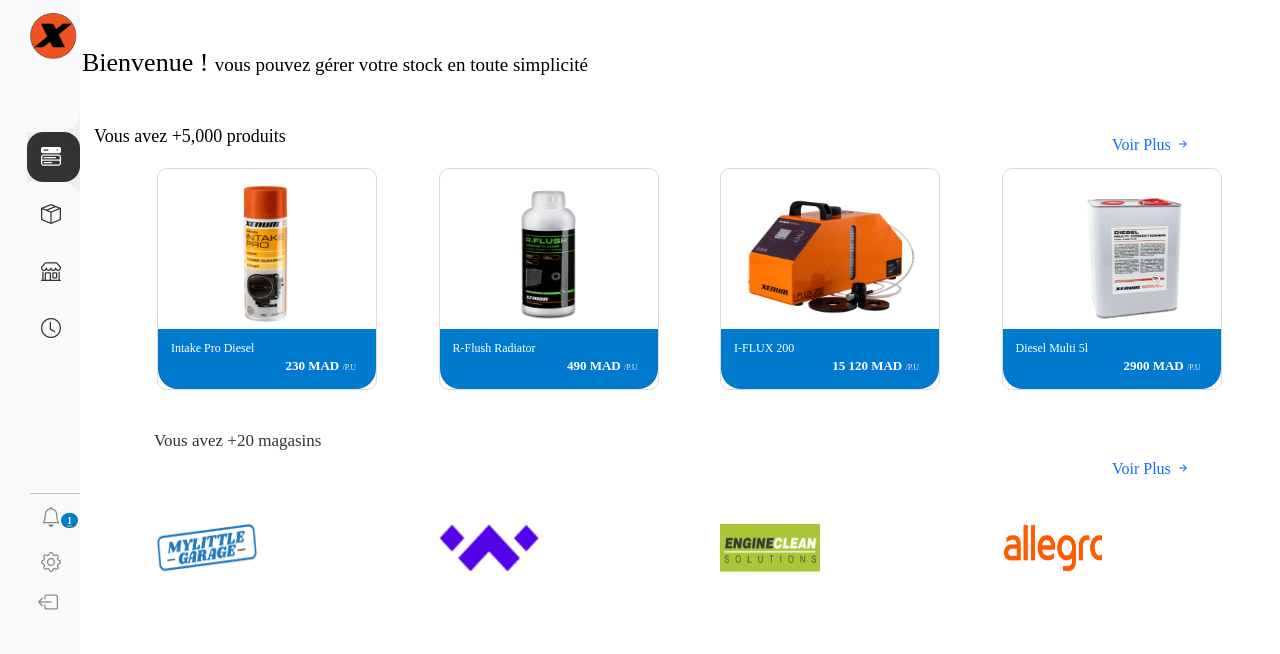
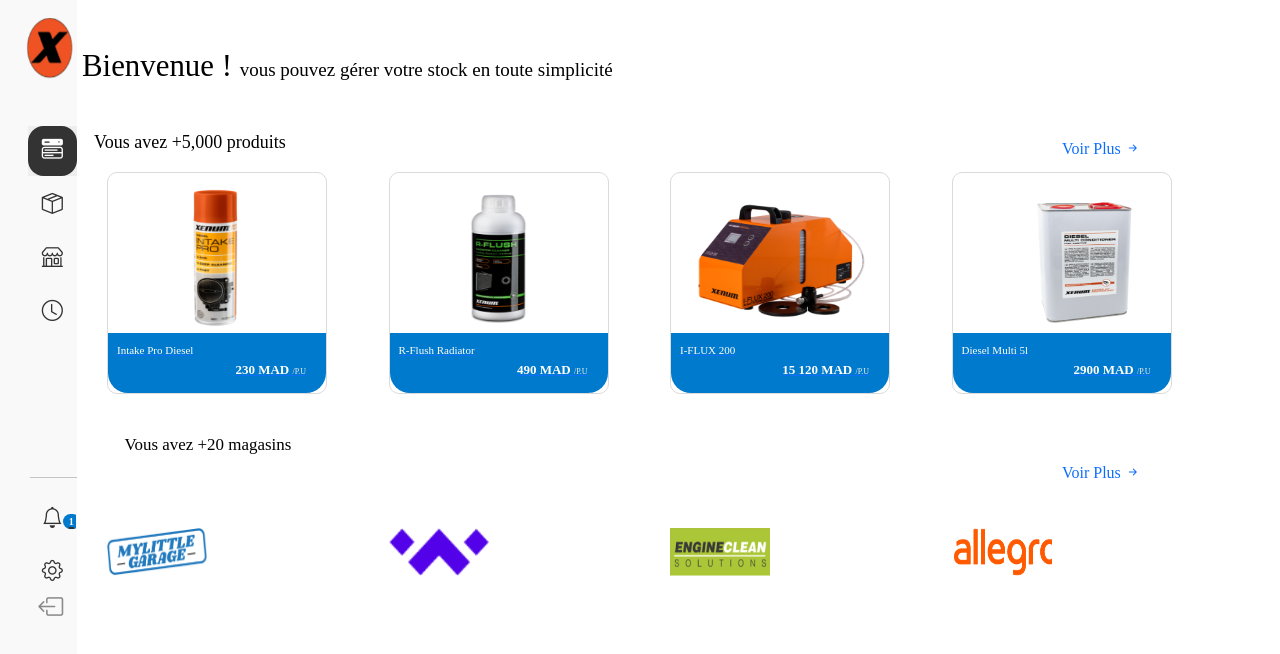
Before and after one commit to abdellahaitcheikh1/Merch-Sentry-pagec, a React (Create React App) app: page /magasin in a window 1280 px wide. Shown: the top 654 px of the page. Built offline with nearby package versions, Linux system fonts and the light colour scheme.

Commit message:
Feat(Update):update sidebar admin and home admin  (convert px to % and id to class )

```diff
--- a/src/Views/Admin/HomeAdmin/AfficheProduit.tsx
+++ b/src/Views/Admin/HomeAdmin/AfficheProduit.tsx
@@ -5,30 +5,32 @@
     return <>
     <Sidebare/>
     <div className="container produitCard mt-5">
-    <Link to="/"><i className="bi bi-arrow-left-short"></i></Link>
+    <Link to="/"><i className="bi bi-arrow-left-short arrow"></i></Link>
 
     <div className="barTitle">
         <h3>R-Flush Radiator Cleaner 1L</h3>
-        <a href=""><Link to="">Changer les infos</Link></a>
+        <a href=""><Link to="" className="buts">Changer les infos</Link></a>
     </div>
     <div className="cardItem mt-5">
-        <img src={ImageProduit2} alt="" />
+        <img className="ImageProduit" src={ImageProduit2} alt="" />
     <div className="ItemInfo">
-        <h2 className="mb-5">490 MAD <span className="pu ">/P.U</span></h2>
-        <h6>Quantité : <span className="chifre">1000</span> </h6>
-        <h6>Réference : <span className="chifre">3341264</span> </h6>
+        <h2 className="mb-5">490 MAD <span className="pu">/P.U</span></h2>
+        <h6>Quantité : <span className="QuantityItem">1000</span> </h6>
+        <h6>Réference : <span className="ReferenceItem">3341264</span> </h6>
     </div>
 
     </div>
     <div className="description mt-5 mb-5" >
         <h4>Description</h4>
-        <p>Lorem ipsum dolor sit amet, consectetur adipisicing elit
-        <br />
-         Rerum voluptatibus, delectus quas fugiat culpa, <br />
-           nesciunt quisquam laboriosam, expedita quaerat voluptas alias quod! <br />
-         Quisquam quis explicabo eveniet accusamus, magnam praesentium rem!</p>
+        <p className="mt-3">Nettoyeur High-Tech pour le système de refroidissement. <br />
+        Elimine efficacement et sûrement:<br/>
+ . corrosion <br />
+ . calcaire<br />
+ . restes d’huile<br />
+ . résidus (boues).<br />
+Nettoie le système de refroidissement sans démontage.</p>
     </div>
-    <div className="text-center buttonSuprimer mb-3">
+    <div className="text-center buttonDelete mb-3">
     <Link to=""><a href="" className="mx-auto">Supprimer ce produit</a></Link>
 </div>
 
--- a/src/Views/Admin/HomeAdmin/Home.tsx
+++ b/src/Views/Admin/HomeAdmin/Home.tsx
@@ -19,7 +19,7 @@
     return <>
     <Sidebare/>
     	<div className="home mt-5" >
-  <main className="container ">
+  <main className="container">
     <div className="head-title">
       <div className="left">
         <h5><b>Bienvenue ! </b> vous pouvez gérer votre stock en toute simplicité</h5>
@@ -31,7 +31,7 @@
 
   {/* ----------------------------------- PRODUIT SLIDE ------------------------------------ */}
 
-  <div className="container-fluid " id="ProductSlide">
+  <div className="container-fluid ProductSlide">
     <a className="right-align" href="#">Voir Plus <i className="bi bi-arrow-right-short" /></a>
     <Swiper
 
@@ -63,8 +63,8 @@
             </div>
           </div>
           <div className="detailBox">
-            <div className="type">
-            <p className="paran">Intake Pro Diesel</p>
+            <div className="ParantName">
+            <p className="nameProduct">Intake Pro Diesel</p>
             </div>
             <div className="price"><p>230 MAD <span>/P.U</span></p></div>
           </div>
@@ -82,8 +82,8 @@
             </div>
           </div>
           <div className="detailBox">
-            <div className="type">
-                  <p className="paran">R-Flush Radiator</p>
+            <div className="ParantName">
+                  <p className="nameProduct">R-Flush Radiator</p>
               </div>
 <div className="price"><p>490 MAD <span>/P.U</span></p>
 </div>
@@ -102,8 +102,8 @@
             </div>
           </div>
           <div className="detailBox">
-            <div className="type">
-<p className="paran">I-FLUX 200</p>            </div>
+            <div className="ParantName">
+<p className="nameProduct">I-FLUX 200</p>            </div>
 <div className="price"><p>15 120 MAD <span>/P.U</span></p></div>          </div>
         </div>
         </Link>
@@ -119,8 +119,8 @@
             </div>
           </div>
           <div className="detailBox">
-            <div className="type">
-<p className="paran">Diesel Multi 5l</p>            </div>
+            <div className="ParantName">
+<p className="nameProduct">Diesel Multi 5l</p>            </div>
 <div className="price"><p>2900 MAD <span>/P.U</span></p></div>          </div>
         </div>
         </Link>
@@ -136,9 +136,11 @@
             </div>
           </div>
           <div className="detailBox">
-            <div className="type">
-<p className="paran">Intake Pro Diesel</p>            </div>
-<div className="price"><p>230 MAD <span>/P.U</span></p></div>          </div>
+            <div className="ParantName">
+              <p className="nameProduct">Intake Pro Diesel</p>
+            </div>
+          <div className="price"><p>230 MAD <span>/P.U</span></p></div>
+            </div>
         </div>
         </Link>
 
@@ -153,8 +155,8 @@
             </div>
           </div>
           <div className="detailBox">
-            <div className="type">
-<p className="paran">Intake Pro Diesel</p>            </div>
+            <div className="ParantName">
+<p className="nameProduct">Intake Pro Diesel</p>            </div>
 <div className="price"><p>230 MAD <span>/P.U</span></p></div>          </div>
         </div>
         </Link>
@@ -172,8 +174,8 @@
             </div>
           </div>
           <div className="detailBox">
-            <div className="type">
-<p className="paran">Intake Pro Diesel</p>            </div>
+            <div className="ParantName">
+<p className="nameProduct">Intake Pro Diesel</p>            </div>
 <div className="price"><p>230 MAD <span>/P.U</span></p></div>          </div>
         </div>
         </Link>
@@ -184,7 +186,7 @@
 
   {/*----------------------------------- SPONSOR SLIDE --------------------------------------- */}
 
-  <div className="mt-3 container-fluid" id="ProductSlide">
+  <div className="mt-3 container-fluid ProductSlide">
     <p className="container pMagazin mt-3">Vous avez +20 magasins</p>
     <a className="right-align" href="#">Voir Plus <i className="bi bi-arrow-right-short" /></a>
     <Swiper
--- a/src/Views/Admin/Sidbare/Sidebare.tsx
+++ b/src/Views/Admin/Sidbare/Sidebare.tsx
@@ -32,11 +32,11 @@
       </div>
 
       <body>
-        <section id="sidebar">
+        <section className="sidebar">
           <a href="#" className="brand">
-            <img className="mt-3" width="47px" style={{marginLeft:"30px"}} src={Logo} />
+            <img className="mt-3" src={Logo} />
           </a>
-          <br /><br />
+          <br />
           <ul className="side-menu top">
             <li className={activeItem === "/" || activeItem==="/produit" ? "active" : "" }>
               <Link className="active" to="/">
--- a/src/Views/Admin/Sidbare/sidebare.css
+++ b/src/Views/Admin/Sidbare/sidebare.css
@@ -49,14 +49,14 @@
 }
 
 
+ /* ------------------------------- SIDEBARE ADMIN ----------------------------------------- */
 
 
-
-#sidebar {
+.sidebar {
 	position: fixed;
 	top: 0;
 	left: 0;
-	width: 80px;
+	width: 6%;
 	height: 100%;
 	background: var(--light);
 	z-index: 2000;
@@ -65,144 +65,137 @@
 	overflow-x: hidden;
 	scrollbar-width: none;
 }
-#sidebar.hide {
-	width: 60px;
+.sidebar.hide {
+	width: 6%;
 }
-#sidebar .brand {
-	font-size: 24px;
+.sidebar .brand {
+	font-size: 24%;
 	font-weight: 700;
-	height: 56px;
+	height: 10%;
 	display: flex;
 	align-items: center;
-	color: var(--blue);
 	position: sticky;
 	top: 0;
 	left: 0;
-	background: var(--light);
 	z-index: 500;
-	padding-bottom: 20px;
+	padding-bottom: 20%;
 	box-sizing: content-box;
 }
-#sidebar .brand .bx {
-	min-width: 60px;
+.sidebar .brand img{
+	margin-left: 35%;
+	width: 60%;
+	height: 75%;
+}
+.sidebar .brand .bx {
+	min-width: 6%;
 	display: flex;
 	justify-content: center;
 }
-#sidebar .side-menu {
+.sidebar .side-menu {
 	width: 100%;
-	margin-top: 8px;
+	margin-top: 9%;
 
 }
 .menu-down{
-	margin-top: 150px;
+	margin-top: 15%;
 }
 .menu-down .logout li a{
-	font-size: 20px;
+	font-size: 100%;
 	color: #898989;
 }
 .menu-down .logout li {
-	margin-top: -27px;
-	margin-left: 2px;
+	margin-top: -56%;
+	margin-left: 5%;
 }
 /* imoprant	 */
-#sidebar .side-menu li {
-	height: 50px;
-	background: transparent;
-	margin-left: -5px;
-	margin-bottom: 7px;
+.sidebar .side-menu li {
+	height: 3.125rem;
+	margin-left: -8%;
+	margin-bottom: 8%;
 
 }
-#sidebar .side-menu li.active {
+.sidebar .side-menu li.active {
 	background: var(--grey);
 	position: relative;
 }
-#sidebar .side-menu li.active::before {
+.sidebar .side-menu li.active::before {
 	content: '';
 	position: absolute;
-	width: 40px;
-	height: 40px;
+	width: 40%;
+	height: 30%;
 	border-radius: 50%;
-	top: -40px;
+	top: -40%;
 	right: 0;
-	box-shadow: 20px 20px 0 var(--grey);
+	box-shadow: 20% 20% 0 var(--grey);
 	z-index: -1;
 }
-#sidebar .side-menu li.active::after {
+
+.sidebar .side-menu li.active::after {
 	content: '';
 	position: absolute;
-	width: 40px;
-	height: 40px;
+	width: 40%;
+	height: 40%;
 	border-radius: 50%;
-	bottom: -40px;
+	bottom: -40%;
 	right: 0;
-	box-shadow: 20px -20px 0 var(--grey);
+	box-shadow: 20% -20% 0 var(--grey);
 	z-index: -1;
 }
 
 /* impotant */
 
-#sidebar .side-menu li a {
-	padding: 3px 2px 3px 7px;
+.sidebar .side-menu li a {
+	padding: 3% 2% 3% 15%;
 	width: 100%;
 	height: 100%;
-	background: var(--light);
 	display: flex;
 	align-items: center;
-	border-radius: 5px;
-	font-size: 20px;
-	color: var(--dark);
+	border-radius: 5%;
+	font-size: 115%;
+	color: #333333;
 	white-space: nowrap;
 	overflow-x: hidden;
 }
 
 /* important  */
 
-#sidebar .side-menu.top li.active a {
+.sidebar .side-menu.top li.active a {
 	color: rgb(255, 254, 254);
 	background-color: #333;
-	border-radius:16px;
+	border-radius:32%;
 
 }
-#sidebar.hide .side-menu li a {
-	width: calc(48px - (4px * 2));
+.sidebar.hide .side-menu li a {
+	width: calc(48% - (4% * 2));
 	transition: width .3s ease;
 }
-#sidebar .side-menu li a.logout {
-	color: var(--red);
-}
-#sidebar .side-menu.top li a:hover {
+
+.sidebar .side-menu.top li a:hover {
 	color: white;
 	background-color: #333;
-	border-radius:16px;
+	border-radius:32%;
 }
-/* #sidebar .side-menu li a .bx {
-	min-width: calc(60px  - ((4px + 6px) * 2));
-	display: flex;
-	justify-content: center;
+/* .sidebar.hide ~ #content {
+	width: calc(100% - 60%);
+	left: 60px;
+	background-color: #007ACC;
 } */
-/* SIDEBAR */
-
-
-
-
+ /* --------------------------------- FINISH OF SIDEBAR --------------------------------------- */
 
 /* CONTENT */
-#content {
+/* #content {
 	position: relative;
 	width: calc(100% - 80px);
 	left: 80px;
 	transition: .3s ease;
-}
-#sidebar.hide ~ #content {
-	width: calc(100% - 60px);
-	left: 60px;
-}
+	background-color: ;
+} */
 
 
 
 
 /* NAVBAR */
-#content nav {
+/* #content nav {
 	height: 56px;
 	background: var(--light);
 	padding: 0 24px;
@@ -323,13 +316,7 @@
 #content nav #switch-mode:checked + .switch-mode::before {
 	left: calc(100% - (25px - 4px) - 2px);
 }
-/* NAVBAR */
 
-
-
-
-
-/* MAIN */
 #content main {
 	width: 100%;
 	padding: 36px 24px;
@@ -351,24 +338,22 @@
 	margin-bottom: 10px;
 	color: var(--dark);
 
-}
+} */
 .container .head-title .left h5 b{
 	font-family: Montserrat;
 	color: #000;
 	font-style: normal;
 	font-weight: 500;
-	font-size: 140px;
 	line-height: normal;
-	font-size: 26px;
+	font-size: 162.5%;
 }
 .container .head-title .left h5{
 	font-family: Montserrat;
 	color: #000;
 	font-style: normal;
 	font-weight: 500;
-	font-size: 140px;
 	line-height: normal;
-	font-size: 19px;
+	font-size: 118.75%;
 }
 .container .head-title .left p{
 	font-family: Montserrat;
@@ -376,21 +361,25 @@
 	font-style: normal;
 	font-weight: 400;
 	line-height: normal;
-	font-size: 18px;
+	font-size: 112.5%;
 }
-#ProductSlide .pMagazin{
-	margin-left: 60px;
+.ProductSlide{
+	margin-top: -8%;
+
+}
+.ProductSlide .pMagazin{
+	margin-left: 8%;
 	font-family: Montserrat;
 	color: #000;
 	font-style: normal;
 	font-weight: 400;
 	line-height: normal;
-	font-size: 17px;
+	font-size: 106%;
 }
-#content main .head-title .left .breadcrumb {
+/* #content main .head-title .left .breadcrumb {
 	display: flex;
 	align-items: center;
-	grid-gap: 16px;
+	grid-gap: 100%;
 }
 #content main .head-title .left .breadcrumb li {
 	color: var(--dark);
@@ -418,7 +407,6 @@
 
 
 
-
 #content main .box-info {
 	display: grid;
 	grid-template-columns: repeat(auto-fit, minmax(240px, 1fr));
@@ -432,6 +420,7 @@
 	display: flex;
 	align-items: center;
 	grid-gap: 24px;
+
 }
 #content main .box-info li .bx {
 	width: 80px;
@@ -461,13 +450,13 @@
 }
 #content main .box-info li .text p {
 	color: var(--dark);
-}
+} */
 
 
 
 
 
-#content main .table-data {
+/* #content main .table-data {
 	display: flex;
 	flex-wrap: wrap;
 	grid-gap: 24px;
@@ -574,72 +563,98 @@
 }
 #content main .table-data .todo .todo-list li:last-child {
 	margin-bottom: 0;
+} */
+
+ /* -------------------------------- SHOW PRODCUT BY ADMIN -------------------------------  */
+
+.produitCard .ImageProduit{
+	border-radius: 5%;
+	border: 1% solid rgb(235, 235, 235);
+	width: 130%;
+	padding: 1% 2% 1% 2%;
 }
-.produitCard img{
-	border-radius: 10px;
-	border: 1px solid rgb(235, 235, 235);
-	width: 130px;
-	padding: 15px 30px 10px 30px;
-	height: 170px;
-	width: 200px;
-}
-.produitCard i{
+.produitCard .arrow{
 	color: rgb(59, 59, 59);
     cursor: pointer;
-    border-radius: 100px;
-    padding: 0 5px 0 5px;
-    border: 1px solid rgb(200, 200, 200);
-    font-size: 25px;
+    border-radius: 50%;
+    border: 1% solid rgb(200, 200, 200);
+    font-size: 150%;
 }
-.barTitle{
-	margin-left: 50px;
-	margin-top: -30px;
+.produitCard .barTitle{
+	margin-left: 4%;
+	margin-top: -3%;
 	display: flex;
 	justify-content: space-between;
 
 }
-.buttonSuprimer{
-	margin-top: 70px;
+.buttonDelete{
+	margin-top: 7%;
 }
-.barTitle a{
-	background-color: #3C91E6;
+.produitCard .barTitle a{
+	background: #007ACC;
 	color: #eee;
 	text-decoration: none;
-	border-radius: 10px;
-	padding: 10px;
 	border: none;
 }
 .cardItem{
 	display: flex;
-	margin-left: 120px;
+	margin-left: 100%;
+}
+.cardItem .ImageProduit{
+	width:25%;
+	height: 2%;
+	margin-top: -2%;
 }
 .ItemInfo h2{
 	font-weight: 600;
 }
 .ItemInfo .pu{
-	font-weight: 400;
-	font-size: 20px;
+	color: #333;
+	font-family: Montserrat;
+	font-style: normal;
+	font-weight: 300;
+	line-height: normal;
 }
 .ItemInfo h6{
-	margin-top: 10px;
-	font-size: 20px;
+	margin-top: 10%;
+	font-size: 20%;
 	font-weight: 600;
 }
-.ItemInfo .chifre{
-	margin-left: 40px;
-	font-weight: 500;
+.ItemInfo .QuantityItem , .ReferenceItem{
+	margin-left: 15%;
+	color: #000;
+	font-family: Montserrat;
+	font-size: 90%;
+	font-style: normal;
+	font-weight: 400;
+	line-height: normal;
 
 }
 .description{
-	margin-left: 90px	;
+	margin-left: 90%;
 }
 .description p {
-	margin-top: 10px;
-	margin-bottom: 10px;
-	margin-left: 20px;
+	color: #000;
+	font-family: Montserrat;
+	font-size: 100%;
+	font-style: normal;
+	font-weight: 400;
+	line-height: normal;
 }
 .ItemInfo{
-	margin-left: 70px;
+	margin-left: 437.5%;
+}
+.card{
+	margin-left: 10%;
+
+}
+.infoProduct{
+	width: 100%;
+	border-radius: 0 0 1% 1%;
+	background-color:#5495d7;
+}
+.cardProduct{
+	border: 1% solid rgb(211, 211, 211);
 }
 /* MAIN */
 /* CONTENT */
@@ -653,83 +668,32 @@
 
 
 @media screen and (max-width: 768px) {
-	#sidebar {
-		width: 80px;
+	.sidebar {
+
+		width: 11%;
+	}
+	.produitCard .ImageProduit{
+		border-radius: 5%;
+		border: 1% solid rgb(235, 235, 235);
+		width: 40%;
+	}
+	.produitCard .barTitle a{
+		background: #007ACC;
+		color: #eee;
+		text-decoration: none;
+		border: none;
+		width: 49%;
+		height: 7%;
 	}
 
-	#content {
-		width: calc(100% - 70px);
-		left: 70px;
-	}
+}
 
-	#content nav .nav-link {
-		display: none;
+@media screen and (max-width: 576px) {
+	.sidebar {
+		width: 16%;
 	}
 }
 
-
-
-
-
-
-@media screen and (max-width: 576px) {
-	#content nav form .form-input input {
-		display: none;
-	}
-
-	#content nav form .form-input button {
-		width: auto;
-		height: auto;
-		background: transparent;
-		border-radius: 0;
-		color: var(--dark);
-	}
-
-	#content nav form.show .form-input input {
-		display: block;
-		width: 100%;
-	}
-	#content nav form.show .form-input button {
-		width: 36px;
-		height: 100%;
-		border-radius: 0 36px 36px 0;
-		color: var(--light);
-		background: var(--red);
-	}
-
-	#content nav form.show ~ .notification,
-	#content nav form.show ~ .profile {
-		display: none;
-	}
-
-	#content main .box-info {
-		grid-template-columns: 1fr;
-	}
-
-	#content main .table-data .head {
-		min-width: 420px;
-	}
-	#content main .table-data .order table {
-		min-width: 420px;
-	}
-	#content main .table-data .todo .todo-list {
-		min-width: 420px;
-	}
-}
-.card{
-	margin-left: 10px;
-
-}
-.infoProduct{
-	width: 100%;
-	/* margin-left: -8px; */
-	border-radius: 0px 0px 10px 10px;
-	background-color:#5495d7;
-}
-.cardProduct{
-	border: 1px solid rgb(211, 211, 211);
-	/* margin-left: 10px; */
-}
 
 
 /*--------------------------- Produc Slid -----------------------  */
@@ -741,20 +705,22 @@
 
 }
 
-#ProductSlide{
-	margin-left: 50px;
-	margin-top: -60px;
+.ProductSlide{
+	margin-left: 50%;
+	margin-top: -8%;
 }
-.right-align {
+.BtnVoirPlus {
 	text-decoration: none;
 	position: absolute;
-	margin-left: 1050px;
-	margin-top: -10px;
+	margin-left: 80%;
+	margin-top:-0.5%;
 
   }
 a{
     text-decoration: none;
 }
+/* ICI */
+
 .box{
 	border: 1px solid rgb(218, 218, 218);
     width: 220px;
@@ -819,12 +785,12 @@
 .menu-down hr{
 	width: 80px;
 }
-.type{
+.ParantName{
 
     display: flex;
     flex-direction: column;
 }
-.type .paran{
+.ParantName .nameProduct{
 	color: #FFF;
 	margin-top: -10px;
 	font-style: normal;
@@ -843,7 +809,7 @@
     color: rgb(255, 255, 255);
 
 }
-.type span{
+.ParantName span{
 
     color: rgb(76, 67, 67);
 }
--- a/src/Views/Admin/categories/Categories.tsx
+++ b/src/Views/Admin/categories/Categories.tsx
@@ -27,9 +27,9 @@
     </div>
   </div>
 
-  <div className="container-fluid" id="ProductSlide">
+  <div className="container-fluid ProductSlide">
     <h5 className="container">Equipements</h5>
-    <a className="right-align" href="#">Voir Plus <i className="bi bi-arrow-right-short" /></a>
+    <a className="BtnVoirPlus" href="#">Voir Plus <i className="bi bi-arrow-right-short" /></a>
     <Swiper
 
       freeMode={true}
@@ -165,9 +165,9 @@
         </Swiper>
 
   </div>
-  <div className="mt-3 container-fluid" id="ProductSlide">
+  <div className="mt-3 container-fluid ProductSlide">
     <p className="pMagazin container mt-3">Lubrifiants</p>
-    <a className="right-align" href="#">Voir Plus <i className="bi bi-arrow-right-short" /></a>
+    <a className="BtnVoirPlus" href="#">Voir Plus <i className="bi bi-arrow-right-short" /></a>
     <Swiper
 
       freeMode={true}
--- a/src/Views/Utilisateure/visiteur/Homevisiteur.css
+++ b/src/Views/Utilisateure/visiteur/Homevisiteur.css
@@ -15,3 +15,82 @@
     justify-content: right;
 
 }
+svg{
+    stroke-width: 1px;
+    stroke: #D4B996;
+    width: 125px;
+    flex-shrink: 0;
+    margin-left: 83px;
+    margin-top: -33px;
+}
+.itemvisiteur{
+    margin-left: 40px;
+    border-radius: 10.417px;
+    background: #FFF;
+    width: 310px;
+
+}
+.contentvisiteure{
+    display: flex;
+}
+.contentvisiteure .categorie{
+    margin-top: -60px;
+    border-radius: 10px;
+    border: 1px solid #DADADA;
+    box-shadow: 0px 2px 20px 0px rgba(0, 0, 0, 0.05);
+    padding: 15px;
+    background: #FAFAFA;
+    width: 350px;
+    margin-left: 30px;
+}
+.boxvisiteur{
+    border-radius: 0px 0px 10.417px 10.417px;
+    background: #007ACC;
+    padding: 5px;
+}
+.boxvisiteur p{
+    color: #FFF;
+    font-family: Montserrat;
+    font-size: 13px;
+    text-align: center;
+    font-style: normal;
+    font-weight: 400;
+    line-height: normal;
+}
+.nameproduitvisiteur p{
+    margin-top: 5px;
+    margin-left: 10px;
+    margin-bottom: 10px;
+    color: #000;
+    font-family: Montserrat;
+    font-size: 14px;
+    font-style: normal;
+    font-weight: 400;
+    line-height: normal;
+}
+.nameproduitvisiteur .etoilevisiteur{
+    background-color: transparent;
+    margin-left: -20px;
+
+}
+.nameproduitvisiteur h5{
+    float: right;
+    color: #000;
+    font-family: Montserrat;
+    font-size: 16px;
+    font-style: normal;
+    font-weight: 500;
+    line-height: normal;
+
+}
+.brand{
+    display: flex;
+}
+.brand .panierboxvisiteur{
+    background-color: transparent;
+    margin-top: -3px;
+    margin-left: 116px;
+}
+.brand img{
+    height: 22px;
+}
```
Also changed, not shown: src/Views/Utilisateure/visiteur/HomeVisiteur.tsx (+57 -0 lines).
